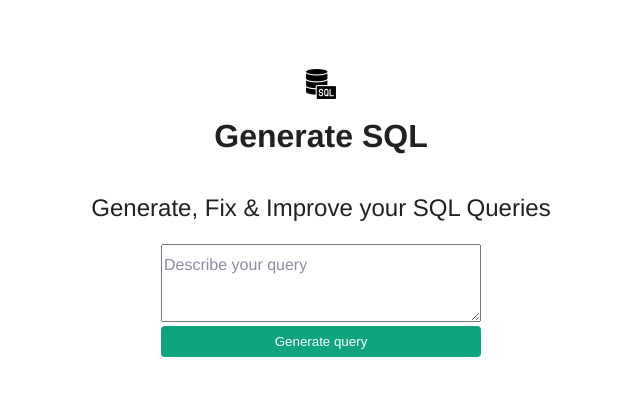
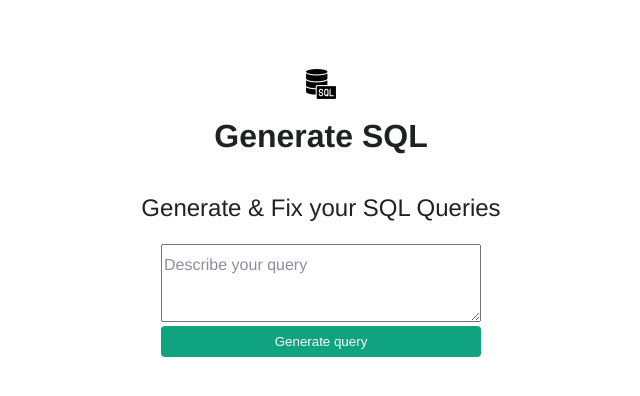
Before and after one commit to Samarth-Natrajan/sqlgenerator, a React (Vite) app in the folder client/: page / in a window 1280 px wide. Shown: the top 396 px of the page, without its empty margins (319-959 px from the left). Built offline with nearby package versions, Linux system fonts and the light colour scheme; a web font is replaced by a local one.

Commit message:
msg line changed

```diff
--- a/client/src/App.jsx
+++ b/client/src/App.jsx
@@ -31,7 +31,7 @@ export default function App() {
     <main className={styles.main}>
       <img src={sqlServer} className={styles.icon} alt="SQL server" />
       <h3>Generate SQL</h3>
-      <h4>Generate, Fix & Improve your SQL Queries</h4>
+      <h4>Generate & Fix your SQL Queries</h4>
       <form onSubmit={onSubmit}>
         <textarea
           type="text"
```
